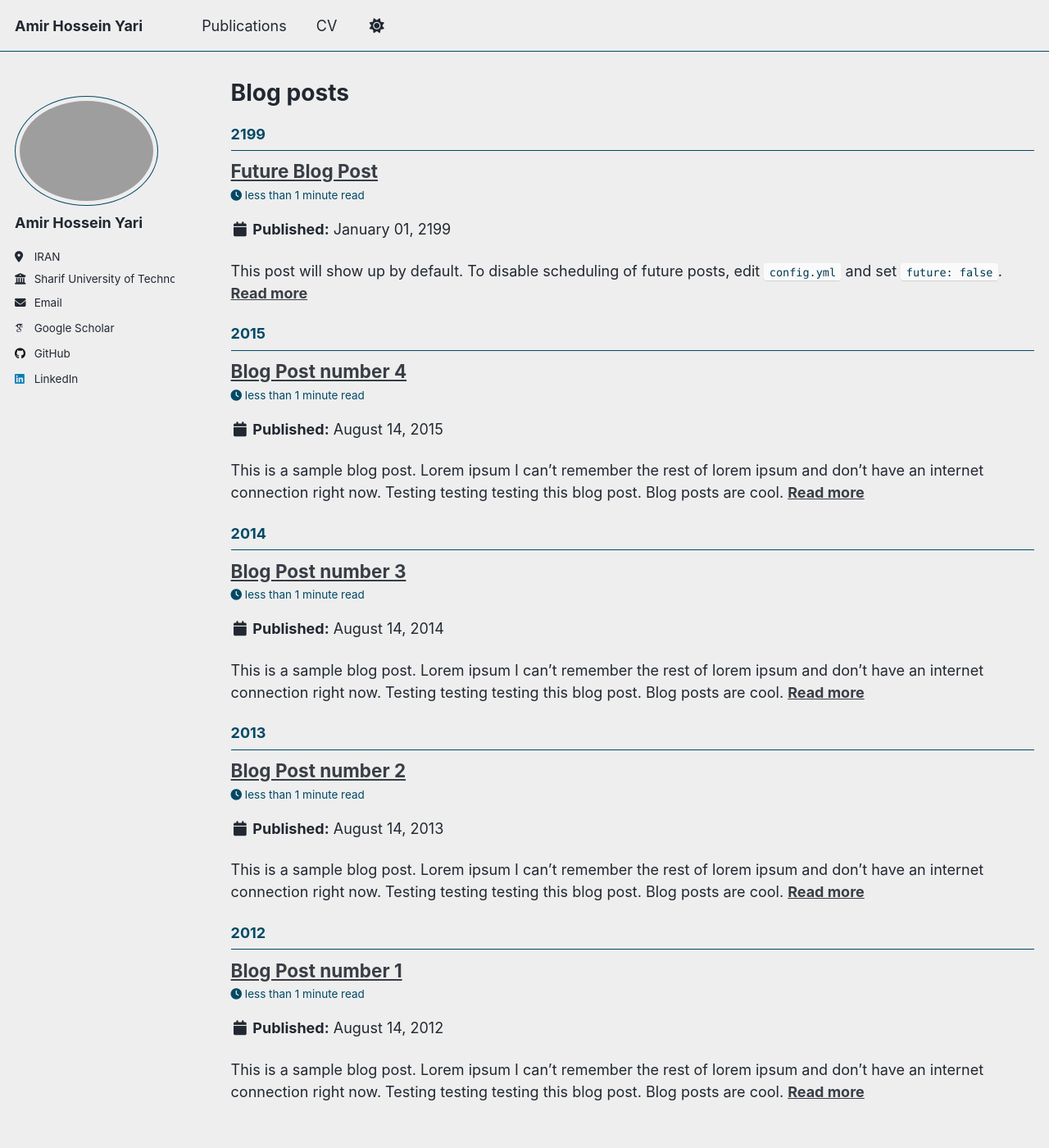
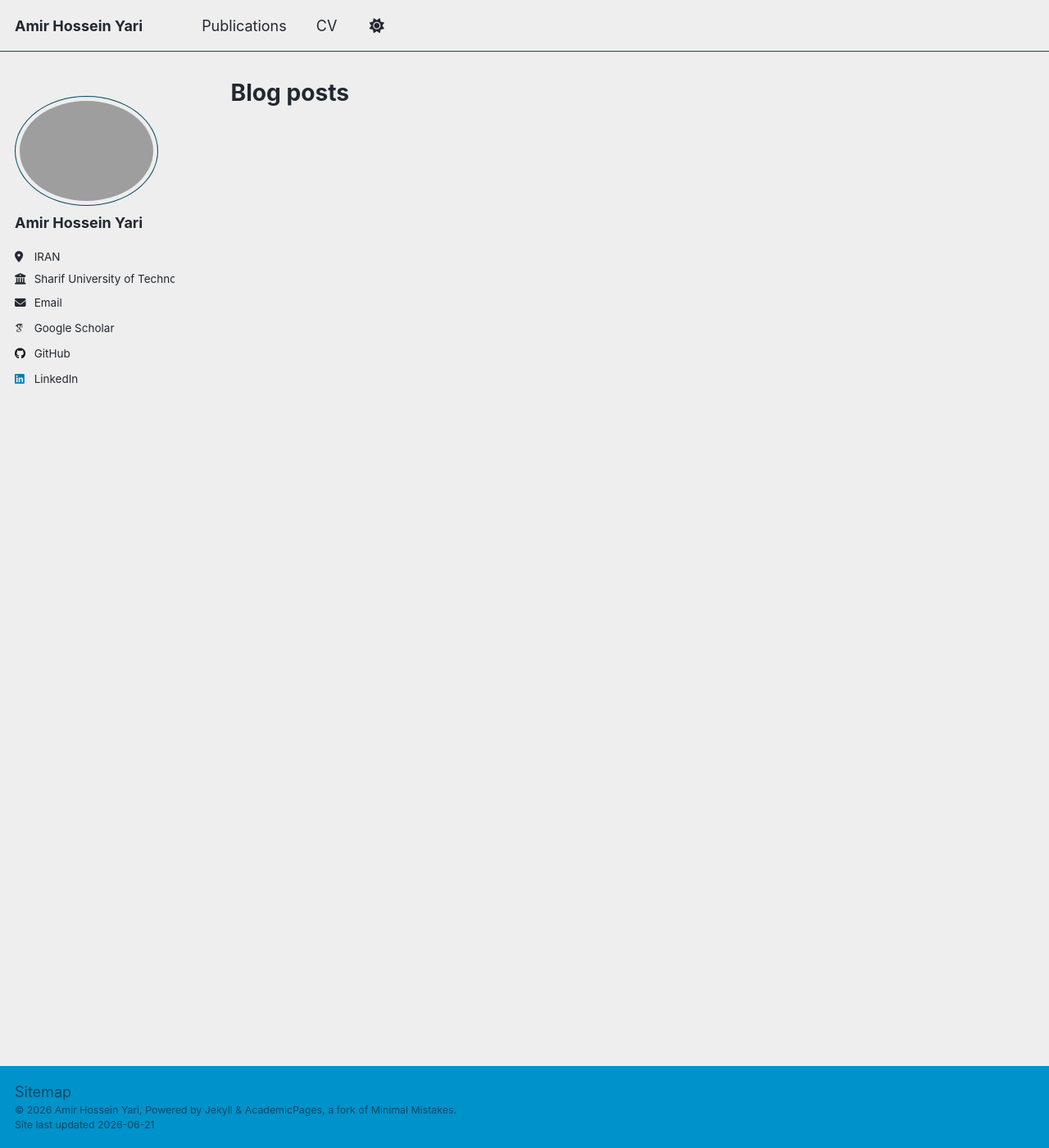
Before and after one commit to AmirHosseinYari2002/AmirHosseinYari2002.github.io, a Jekyll site: the page built from _pages/year-archive.html, in a window 1280 px wide and 1400 px high. Shown: the whole window at 82% size. Built offline with Jekyll 4.4.1, drawn with Linux system fonts in a browser that asks for light colours; some web fonts are replaced; a script that is not in the unit is left out.

Commit message:
Delete: remove junk files

```diff
--- a/_config.yml
+++ b/_config.yml
@@ -92,7 +92,7 @@ publication_category:
 teaser                   :  # filename of teaser fallback teaser image placed in /images/ for social media previews
 breadcrumbs              : false # true, false (default)
 words_per_minute         : 160
-future                   : true
+future                   : false
 read_more                : "enabled" # if enabled, adds "Read more" links to excerpts
 talkmap_link             : false      #change to true to add link to talkmap on talks page
 comments:
--- a/_posts/2012-08-14-blog-post-1.md
+++ /dev/null
@@ -1,20 +0,0 @@
----
-title: 'Blog Post number 1'
-date: 2012-08-14
-permalink: /posts/2012/08/blog-post-1/
-tags:
-  - cool posts
-  - category1
-  - category2
----
-
-This is a sample blog post. Lorem ipsum I can't remember the rest of lorem ipsum and don't have an internet connection right now. Testing testing testing this blog post. Blog posts are cool.
-
-Headings are cool
-======
-
-You can have many headings
-======
-
-Aren't headings cool?
-------
--- a/_posts/2013-08-14-blog-post-2.md
+++ /dev/null
@@ -1,20 +0,0 @@
----
-title: 'Blog Post number 2'
-date: 2013-08-14
-permalink: /posts/2013/08/blog-post-2/
-tags:
-  - cool posts
-  - category1
-  - category2
----
-
-This is a sample blog post. Lorem ipsum I can't remember the rest of lorem ipsum and don't have an internet connection right now. Testing testing testing this blog post. Blog posts are cool.
-
-Headings are cool
-======
-
-You can have many headings
-======
-
-Aren't headings cool?
-------
--- a/_posts/2014-08-14-blog-post-3.md
+++ /dev/null
@@ -1,20 +0,0 @@
----
-title: 'Blog Post number 3'
-date: 2014-08-14
-permalink: /posts/2014/08/blog-post-3/
-tags:
-  - cool posts
-  - category1
-  - category2
----
-
-This is a sample blog post. Lorem ipsum I can't remember the rest of lorem ipsum and don't have an internet connection right now. Testing testing testing this blog post. Blog posts are cool.
-
-Headings are cool
-======
-
-You can have many headings
-======
-
-Aren't headings cool?
-------
--- a/_posts/2199-01-01-future-post.md
+++ /dev/null
@@ -1,11 +0,0 @@
----
-title: 'Future Blog Post'
-date: 2199-01-01
-permalink: /posts/2012/08/blog-post-4/
-tags:
-  - cool posts
-  - category1
-  - category2
----
-
-This post will show up by default. To disable scheduling of future posts, edit `config.yml` and set `future: false`.
```
Also changed, not shown: _pages/markdown.md (deleted, +0 -455 lines), _pages/page-archive.html (deleted, +0 -11 lines), _portfolio/portfolio-1.md (deleted, +0 -7 lines), _portfolio/portfolio-2.html (deleted, +0 -7 lines), _posts/2015-08-14-blog-post-4.md (deleted, +0 -20 lines), _talks/2012-03-01-talk-1.md (deleted, +0 -11 lines), _talks/2013-03-01-tutorial-1.md (deleted, +0 -13 lines), _talks/2014-02-01-talk-2.md (deleted, +0 -13 lines), _talks/2014-03-01-talk-3.md (deleted, +0 -11 lines), _teaching/2014-spring-teaching-1.md (deleted, +0 -20 lines), _teaching/2015-spring-teaching-2.md (deleted, +0 -20 lines).
